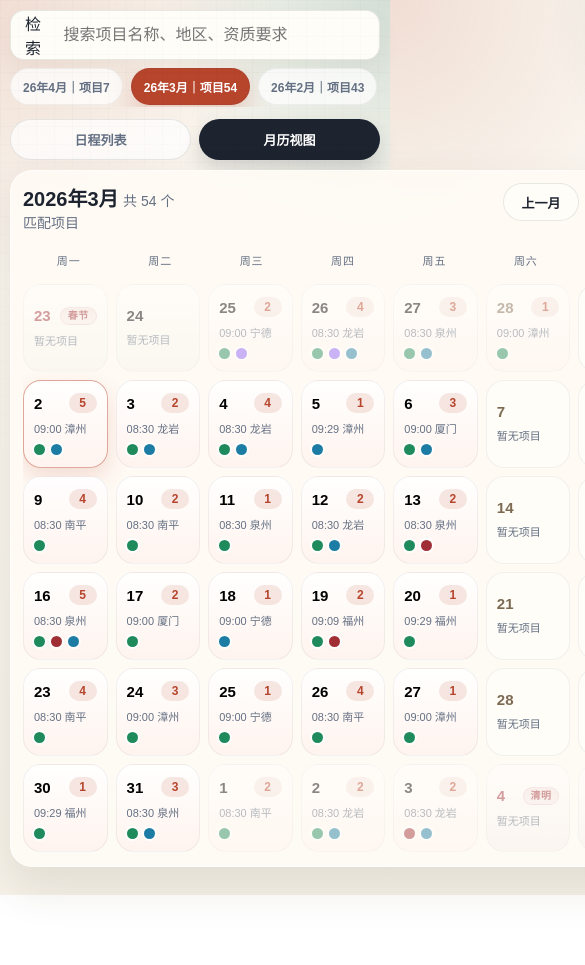
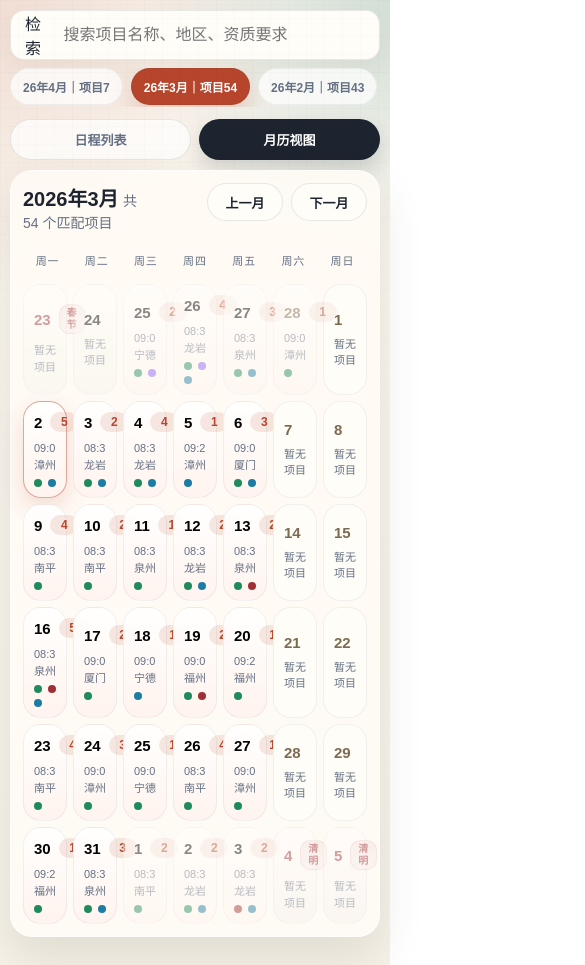
Before and after one commit to DAI2026001/project-calendar, a plain HTML site: page index.html in a window 390 px wide. Both pictures are taken after a click on the button "月历视图". Shown: the top 965 px of the page, 585 px wide, since content can reach past the window. Before the commit the page ends 895 px from the top, so only its background shows below. Drawn offline with Linux system fonts and the light colour scheme.

Commit message:
Revert "Fix mobile calendar spacing and markers"
This reverts commit 87069db55fb8440d3fe2e9297e727a5a9bef943f.

```diff
--- a/index.html
+++ b/index.html
@@ -221,16 +221,6 @@
         grid-template-columns: repeat(7, minmax(0, 1fr));
       }
 
-      .calendar-board {
-        overflow-x: auto;
-        padding-bottom: 2px;
-      }
-
-      .calendar-board .weekdays,
-      .calendar-board .calendar-grid {
-        min-width: 700px;
-      }
-
       .weekdays {
         margin-bottom: 6px;
       }
@@ -355,10 +345,9 @@
       }
 
       .day-dot {
-        width: 10px;
-        height: 10px;
+        width: 8px;
+        height: 8px;
         border-radius: 50%;
-        box-shadow: 0 0 0 2px rgba(255, 255, 255, 0.92);
       }
 
       .agenda-head {
@@ -525,18 +514,8 @@
           grid-template-columns: 1fr;
         }
 
-        .calendar-board {
-          overflow-x: auto;
-          -webkit-overflow-scrolling: touch;
-        }
-
-        .calendar-board .weekdays,
-        .calendar-board .calendar-grid {
-          min-width: 640px;
-        }
-
         .calendar-grid {
-          gap: 8px;
+          gap: 6px;
         }
 
         .view-switch {
@@ -550,7 +529,7 @@
         .calendar-day,
         .calendar-day button,
         .calendar-day.empty {
-          min-height: 88px;
+          min-height: 78px;
         }
 
         .card-head {
@@ -622,15 +601,6 @@
           padding: 10px 12px;
           font-size: 12px;
         }
-
-        .day-snippet {
-          font-size: 11px;
-        }
-
-        .day-dot {
-          width: 11px;
-          height: 11px;
-        }
       }
     </style>
   </head>
@@ -662,7 +632,6 @@
             </div>
             <div class="nav-actions" id="calendarActions"></div>
           </div>
-          <div class="calendar-board">
           <div class="weekdays">
             <span>周一</span>
             <span>周二</span>
@@ -673,7 +642,6 @@
             <span>周日</span>
           </div>
           <div class="calendar-grid" id="calendarGrid"></div>
-          </div>
         </div>
 
         <aside class="agenda-shell" id="agendaShell">
```
Lines whose indentation alone changed are shown as unchanged.
